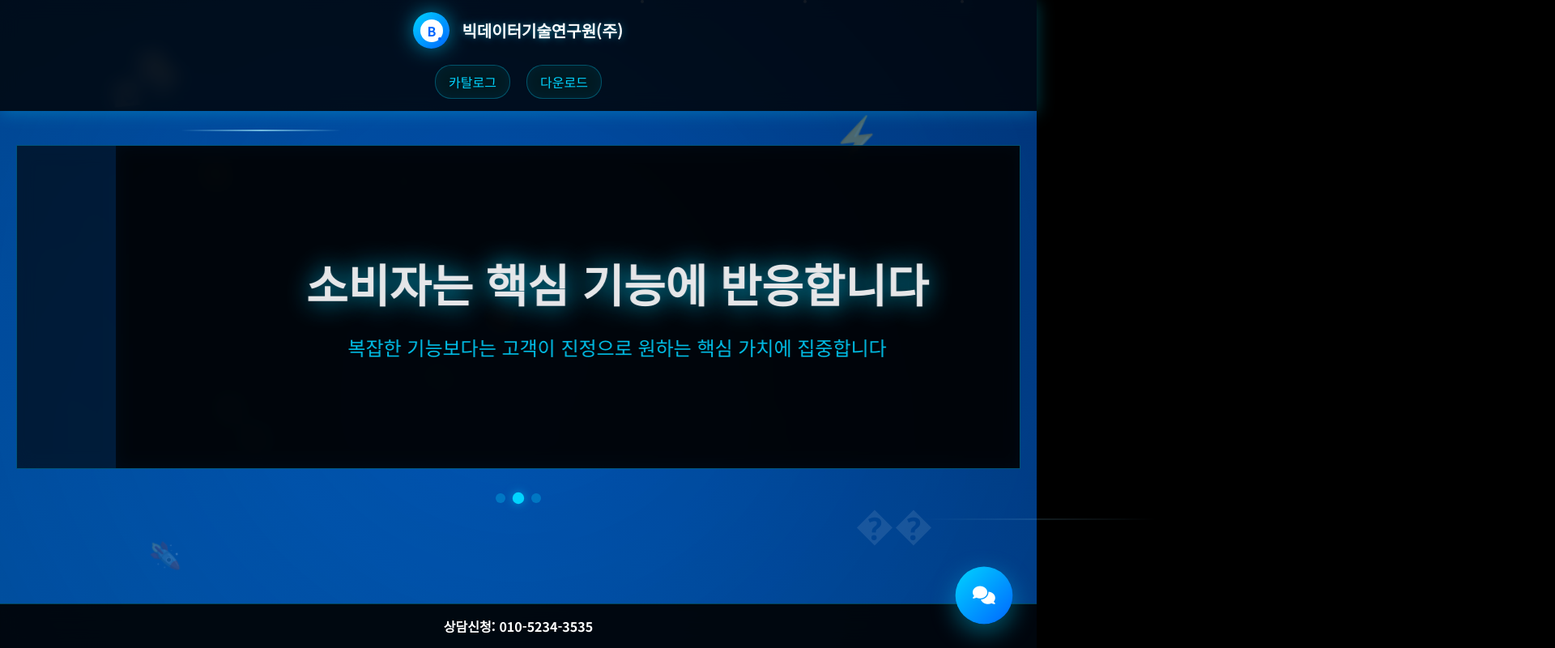
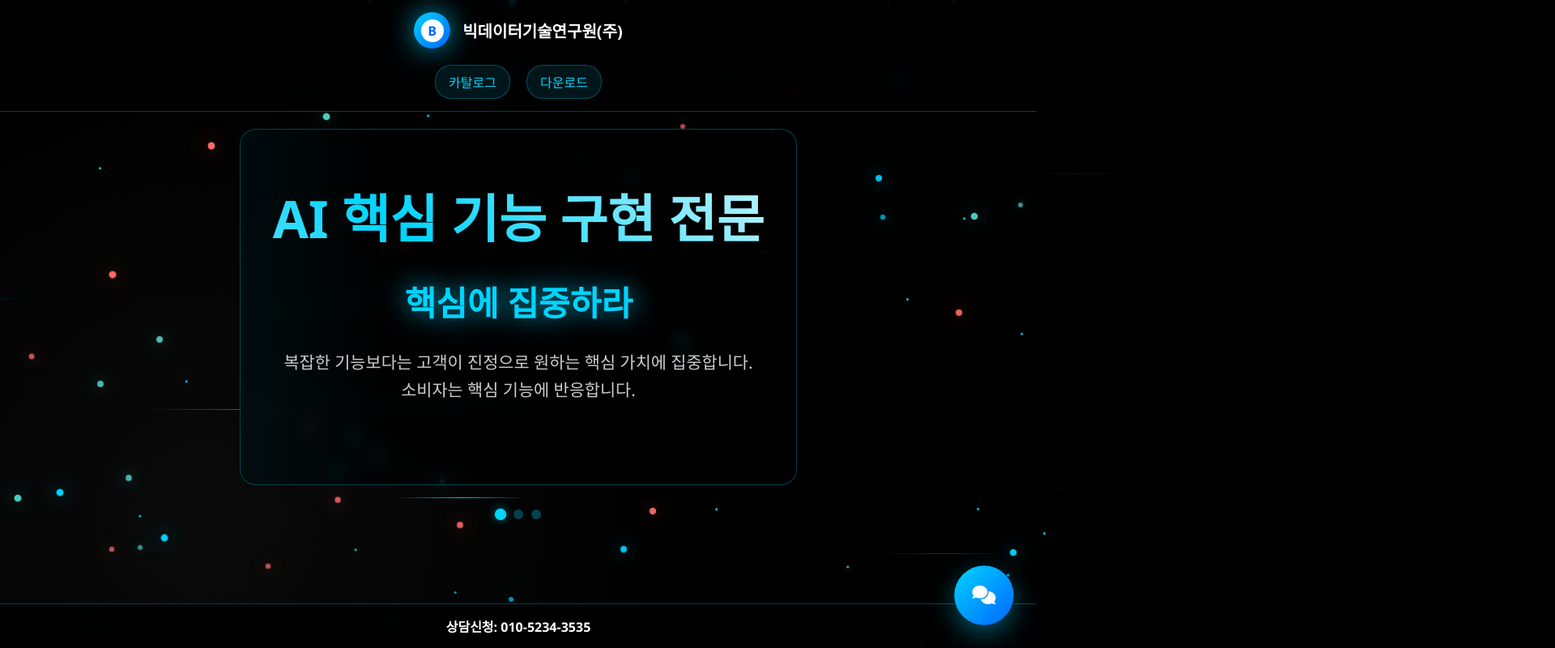
Before and after one commit to jngok/bigdata-mvp, a plain HTML site: page index.html in a window 1280 px wide. Shown: the top 800 px of the page at 81% size, 1920 px wide, since content can reach past the window. Drawn offline with Linux system fonts and the light colour scheme.

Commit message:
Update index.html

```diff
--- a/index.html
+++ b/index.html
@@ -6,8 +6,6 @@
     <title>빅데이터기술연구원(주) - AI 핵심 기능 구현 전문</title>
     <link href="https://cdnjs.cloudflare.com/ajax/libs/font-awesome/6.4.0/css/all.min.css" rel="stylesheet">
     <style>
-        @import url('https://fonts.googleapis.com/css2?family=Noto+Sans+KR:wght@300;400;500;700;900&display=swap');
-
         * {
             margin: 0;
             padding: 0;
@@ -15,52 +13,25 @@
         }
 
         body {
-            font-family: 'Noto Sans KR', sans-serif;
+            font-family: 'Segoe UI', Tahoma, Geneva, Verdana, sans-serif;
             overflow-x: hidden;
             background: #000;
             color: #fff;
         }
 
-        /* Animated Background */
-        .animated-bg {
+        /* AI 네트워크 배경 */
+        .ai-network-bg {
             position: fixed;
             top: 0;
             left: 0;
             width: 100%;
             height: 100%;
             z-index: -2;
-            background: linear-gradient(45deg, #0066cc, #004499, #002266, #0088ff, #0066cc);
-            background-size: 400% 400%;
-            animation: gradientShift 8s ease infinite;
+            background: radial-gradient(circle at 20% 80%, #0a0a0a 0%, #000 50%);
         }
 
-        @keyframes gradientShift {
-            0% { background-position: 0% 50%; }
-            25% { background-position: 100% 50%; }
-            50% { background-position: 100% 100%; }
-            75% { background-position: 0% 100%; }
-            100% { background-position: 0% 50%; }
-        }
-
-        /* Video Background Effect */
-        .video-overlay {
-            position: fixed;
-            top: 0;
-            left: 0;
-            width: 100%;
-            height: 100%;
-            background: radial-gradient(circle at 50% 50%, rgba(0,102,204,0.1) 0%, rgba(0,0,0,0.3) 100%);
-            z-index: -1;
-            animation: videoEffect 10s ease-in-out infinite;
-        }
-
-        @keyframes videoEffect {
-            0%, 100% { opacity: 0.3; }
-            50% { opacity: 0.7; }
-        }
-
-        /* Floating Particles */
-        .particles {
+        /* AI 노드 네트워크 */
+        .ai-nodes {
             position: fixed;
             top: 0;
             left: 0;
@@ -69,94 +40,86 @@
             z-index: -1;
         }
 
-        .particle {
+        .ai-node {
             position: absolute;
-            width: 4px;
-            height: 4px;
-            background: rgba(255, 255, 255, 0.8);
+            width: 6px;
+            height: 6px;
+            background: #00d4ff;
             border-radius: 50%;
-            animation: float 6s ease-in-out infinite;
+            box-shadow: 0 0 20px #00d4ff;
+            animation: nodePulse 3s ease-in-out infinite;
         }
 
-        @keyframes float {
-            0%, 100% { transform: translateY(0px) rotate(0deg); opacity: 0; }
-            10% { opacity: 1; }
-            90% { opacity: 1; }
-            100% { transform: translateY(-100vh) rotate(360deg); opacity: 0; }
+        .ai-node:nth-child(odd) {
+            background: #ff6b6b;
+            box-shadow: 0 0 20px #ff6b6b;
+            animation-duration: 4s;
         }
 
-        /* AI Visual Elements */
-        .ai-elements {
-            position: absolute;
+        .ai-node:nth-child(3n) {
+            background: #4ecdc4;
+            box-shadow: 0 0 20px #4ecdc4;
+            animation-duration: 5s;
+        }
+
+        @keyframes nodePulse {
+            0%, 100% { transform: scale(1); opacity: 0.7; }
+            50% { transform: scale(1.5); opacity: 1; }
+        }
+
+        /* AI 연결선 */
+        .ai-connections {
+            position: fixed;
             top: 0;
             left: 0;
             width: 100%;
             height: 100%;
-            pointer-events: none;
             z-index: -1;
         }
 
-        .brain-icon {
+        .connection-line {
             position: absolute;
-            font-size: 3rem;
-            opacity: 0.1;
-            animation: brainFloat 8s ease-in-out infinite;
+            height: 1px;
+            background: linear-gradient(90deg, transparent, #00d4ff, transparent);
+            animation: dataFlow 4s linear infinite;
         }
 
-        .brain-icon:nth-child(1) { top: 10%; left: 10%; animation-delay: 0s; }
-        .brain-icon:nth-child(2) { top: 20%; right: 15%; animation-delay: 2s; }
-        .brain-icon:nth-child(3) { bottom: 30%; left: 20%; animation-delay: 4s; }
-        .brain-icon:nth-child(4) { bottom: 15%; right: 10%; animation-delay: 6s; }
-
-        @keyframes brainFloat {
-            0%, 100% { transform: translateY(0px) rotate(0deg); opacity: 0.1; }
-            50% { transform: translateY(-20px) rotate(180deg); opacity: 0.3; }
-        }
-
-        /* Data Flow Animation */
-        .data-flow {
-            position: absolute;
+        /* 데이터 스트림 */
+        .data-streams {
+            position: fixed;
+            top: 0;
+            left: 0;
             width: 100%;
             height: 100%;
-            top: 0;
-            left: 0;
-            pointer-events: none;
             z-index: -1;
         }
 
-        .data-line {
+        .data-particle {
             position: absolute;
-            height: 2px;
-            background: linear-gradient(90deg, transparent, #87CEEB, transparent);
-            animation: dataMove 4s ease-in-out infinite;
-        }
-
-        .data-line:nth-child(1) {
-            top: 20%;
-            width: 200px;
-            left: -200px;
-            animation-delay: 0s;
-        }
-
-        .data-line:nth-child(2) {
-            top: 60%;
-            width: 150px;
-            right: -150px;
-            animation-delay: 1s;
-            animation-direction: reverse;
-        }
-
-        .data-line:nth-child(3) {
-            top: 80%;
-            width: 300px;
-            left: -300px;
-            animation-delay: 2s;
+            width: 3px;
+            height: 3px;
+            background: #00d4ff;
+            border-radius: 50%;
+            animation: dataMove 6s linear infinite;
         }
 
         @keyframes dataMove {
-            0% { transform: translateX(0); opacity: 0; }
+            0% {
+                transform: translateY(100vh) translateX(0);
+                opacity: 0;
+            }
+            10% { opacity: 1; }
+            90% { opacity: 1; }
+            100% {
+                transform: translateY(-100px) translateX(100px);
+                opacity: 0;
+            }
+        }
+
+        @keyframes dataFlow {
+            0% { transform: translateX(-100%); opacity: 0; }
             50% { opacity: 1; }
-            100% { transform: translateX(calc(100vw + 200px)); opacity: 0; }
+            100% { transform: translateX(100vw); opacity: 0; }
         }
 
         /* 헤더 */
@@ -172,7 +135,7 @@
             display: flex;
             flex-direction: column;
             align-items: center;
-            box-shadow: 0 2px 20px rgba(0, 212, 255, 0.3);
+            border-bottom: 1px solid rgba(0, 212, 255, 0.3);
         }
 
         .logo {
@@ -192,28 +155,11 @@
             justify-content: center;
             position: relative;
             animation: logoGlow 3s ease-in-out infinite;
-            overflow: hidden;
-        }
-
-        .logo-circle::before {
-            content: '';
-            position: absolute;
-            top: 0;
-            left: -100%;
-            width: 100%;
-            height: 100%;
-            background: linear-gradient(90deg, transparent, rgba(255,255,255,0.3), transparent);
-            animation: shimmer 3s ease-in-out infinite;
         }
 
         @keyframes logoGlow {
             0%, 100% { box-shadow: 0 0 20px rgba(0, 212, 255, 0.5); }
             50% { box-shadow: 0 0 40px rgba(0, 212, 255, 0.8); }
-        }
-
-        @keyframes shimmer {
-            0% { left: -100%; }
-            100% { left: 100%; }
         }
 
         .logo-text {
@@ -222,7 +168,6 @@
             background: white;
             border-radius: 50%;
             position: relative;
-            z-index: 2;
         }
 
         .logo-text::before {
@@ -236,23 +181,11 @@
             font-size: 16px;
         }
 
-        .logo-text::after {
-            content: '';
-            position: absolute;
-            bottom: 2px;
-            right: 2px;
-            width: 4px;
-            height: 4px;
-            background: #0066ff;
-            border-radius: 50%;
-        }
-
         .company-name {
             color: white;
             font-size: 20px;
             font-weight: bold;
             white-space: nowrap;
-            text-shadow: 0 0 10px rgba(0, 212, 255, 0.5);
         }
 
         /* 네비게이션 메뉴 */
@@ -281,7 +214,7 @@
             box-shadow: 0 5px 15px rgba(0, 212, 255, 0.4);
         }
 
-        /* 메인 컨텐츠 */
+        /* 메인 컨텐츠 - 핵심에 집중 */
         .main-content {
             min-height: 100vh;
             display: flex;
@@ -292,64 +225,71 @@
             position: relative;
         }
 
-        /* 슬라이드 컨테이너 */
-        .slide-container {
-            width: 100%;
-            max-width: 100%;
-            height: 400px;
+        /* 핵심 메시지 컨테이너 */
+        .core-message {
+            text-align: center;
+            max-width: 800px;
+            background: rgba(0, 0, 0, 0.7);
+            backdrop-filter: blur(10px);
+            border: 1px solid rgba(0, 212, 255, 0.3);
+            border-radius: 20px;
+            padding: 60px 40px;
             position: relative;
             overflow: hidden;
-            background: rgba(0, 0, 0, 0.6);
-            backdrop-filter: blur(10px);
-            border: 1px solid rgba(0, 212, 255, 0.3);
         }
 
-        .slide {
+        .core-message::before {
+            content: '';
             position: absolute;
             top: 0;
-            left: 0;
+            left: -100%;
             width: 100%;
             height: 100%;
-            display: flex;
-            flex-direction: column;
-            justify-content: center;
-            align-items: center;
-            background: rgba(0, 0, 0, 0.7);
-            backdrop-filter: blur(10px);
-            opacity: 0;
-            transform: translateX(100%);
-            transition: all 0.8s ease;
+            background: linear-gradient(90deg, transparent, rgba(0, 212, 255, 0.1), transparent);
+            animation: coreShimmer 4s ease-in-out infinite;
         }
 
-        .slide.active {
-            opacity: 1;
-            transform: translateX(0);
+        @keyframes coreShimmer {
+            0% { left: -100%; }
+            100% { left: 100%; }
         }
 
-        .slide.prev {
-            transform: translateX(-100%);
+        .main-title {
+            font-size: 4rem;
+            font-weight: 900;
+            margin-bottom: 30px;
+            background: linear-gradient(45deg, #fff, #00d4ff, #fff);
+            background-size: 200% 200%;
+            -webkit-background-clip: text;
+            -webkit-text-fill-color: transparent;
+            background-clip: text;
+            animation: titleGlow 3s ease-in-out infinite;
         }
 
-        .slide h1 {
-            font-size: 3.5rem;
-            color: white;
-            text-align: center;
-            margin-bottom: 20px;
-            text-shadow: 0 0 20px rgba(0, 212, 255, 0.8);
-            animation: textGlow 2s ease-in-out infinite;
+        @keyframes titleGlow {
+            0%, 100% { background-position: 0% 50%; }
+            50% { background-position: 100% 50%; }
         }
 
-        @keyframes textGlow {
-            0%, 100% { text-shadow: 0 0 20px rgba(0, 212, 255, 0.8); }
-            50% { text-shadow: 0 0 40px rgba(0, 212, 255, 1); }
+        .core-focus {
+            font-size: 2.5rem;
+            font-weight: 700;
+            margin-bottom: 30px;
+            color: #00d4ff;
+            text-shadow: 0 0 30px rgba(0, 212, 255, 0.8);
+            animation: corePulse 2s ease-in-out infinite;
         }
 
-        .slide p {
-            font-size: 1.5rem;
-            color: #00d4ff;
-            text-align: center;
-            max-width: 800px;
+        @keyframes corePulse {
+            0%, 100% { transform: scale(1); }
+            50% { transform: scale(1.05); }
+        }
+
+        .core-description {
+            font-size: 1.3rem;
+            color: #ccc;
             line-height: 1.6;
+            margin-bottom: 40px;
         }
 
         /* 슬라이드 네비게이션 */
@@ -539,11 +479,15 @@
                 font-size: 14px;
             }
 
-            .slide h1 {
-                font-size: 2.2rem;
+            .main-title {
+                font-size: 2.5rem;
             }
 
-            .slide p {
+            .core-focus {
+                font-size: 1.8rem;
+            }
+
+            .core-description {
                 font-size: 1.1rem;
             }
 
@@ -561,27 +505,17 @@
     </style>
 </head>
 <body>
-    <!-- Animated Background -->
-    <div class="animated-bg"></div>
-    <div class="video-overlay"></div>
+    <!-- AI 네트워크 배경 -->
+    <div class="ai-network-bg"></div>
 
-    <!-- Floating Particles -->
-    <div class="particles"></div>
+    <!-- AI 노드 네트워크 -->
+    <div class="ai-nodes" id="aiNodes"></div>
 
-    <!-- AI Visual Elements -->
-    <div class="ai-elements">
-        <div class="brain-icon">��</div>
-        <div class="brain-icon">⚡</div>
-        <div class="brain-icon">��</div>
-        <div class="brain-icon">��</div>
-    </div>
+    <!-- AI 연결선 -->
+    <div class="ai-connections" id="aiConnections"></div>
 
-    <!-- Data Flow Animation -->
-    <div class="data-flow">
-        <div class="data-line"></div>
-        <div class="data-line"></div>
-        <div class="data-line"></div>
-    </div>
+    <!-- 데이터 스트림 -->
+    <div class="data-streams" id="dataStreams"></div>
 
     <!-- 헤더 -->
     <header class="header">
@@ -599,19 +533,13 @@
 
     <!-- 메인 컨텐츠 -->
     <main class="main-content">
-        <div class="slide-container">
-            <div class="slide active">
-                <h1>AI 핵심 기능 구현 전문</h1>
-                <p>최첨단 AI 기술로 비즈니스의 핵심 가치를 실현합니다</p>
-            </div>
-            <div class="slide">
-                <h1>소비자는 핵심 기능에 반응합니다</h1>
-                <p>복잡한 기능보다는 고객이 진정으로 원하는 핵심 가치에 집중합니다</p>
-            </div>
-            <div class="slide">
-                <h1>빠른 MVP 개발</h1>
-                <p>최소 기능 제품으로 시장 검증을 빠르게 진행합니다</p>
-            </div>
+        <div class="core-message">
+            <h1 class="main-title">AI 핵심 기능 구현 전문</h1>
+            <div class="core-focus">핵심에 집중하라</div>
+            <p class="core-description">
+                복잡한 기능보다는 고객이 진정으로 원하는 핵심 가치에 집중합니다.<br>
+                소비자는 핵심 기능에 반응합니다.
+            </p>
         </div>
 
         <!-- 슬라이드 네비게이션 -->
@@ -666,73 +594,64 @@
     </footer>
 
     <script>
-        // Create floating particles
-        function createParticles() {
-            const particlesContainer = document.querySelector('.particles');
-            const particleCount = 30;
+        // AI 노드 생성
+        function createAINodes() {
+            const aiNodesContainer = document.getElementById('aiNodes');
+            const nodeCount = 50;
 
-            for (let i = 0; i < particleCount; i++) {
-                const particle = document.createElement('div');
-                particle.className = 'particle';
-                particle.style.left = Math.random() * 100 + '%';
-                particle.style.animationDelay = Math.random() * 6 + 's';
-                particle.style.animationDuration = (Math.random() * 3 + 3) + 's';
-                particlesContainer.appendChild(particle);
+            for (let i = 0; i < nodeCount; i++) {
+                const node = document.createElement('div');
+                node.className = 'ai-node';
+                node.style.left = Math.random() * 100 + '%';
+                node.style.top = Math.random() * 100 + '%';
+                node.style.animationDelay = Math.random() * 3 + 's';
+                aiNodesContainer.appendChild(node);
             }
         }
 
-        // Create AI data points
-        function createDataPoints() {
-            const aiElements = document.querySelector('.ai-elements');
-            const dataPoints = ['📊', '🎯', '🚀', '💻', '🔬', '📈'];
+        // AI 연결선 생성
+        function createAIConnections() {
+            const connectionsContainer = document.getElementById('aiConnections');
+            const connectionCount = 20;
 
-            dataPoints.forEach((point, index) => {
-                const element = document.createElement('div');
-                element.textContent = point;
-                element.style.position = 'absolute';
-                element.style.fontSize = '2rem';
-                element.style.opacity = '0.2';
-                element.style.top = Math.random() * 80 + 10 + '%';
-                element.style.left = Math.random() * 80 + 10 + '%';
-                element.style.animation = `brainFloat ${8 + index}s ease-in-out infinite`;
-                element.style.animationDelay = index * 1.5 + 's';
-                aiElements.appendChild(element);
-            });
+            for (let i = 0; i < connectionCount; i++) {
+                const connection = document.createElement('div');
+                connection.className = 'connection-line';
+                connection.style.top = Math.random() * 100 + '%';
+                connection.style.width = Math.random() * 200 + 100 + 'px';
+                connection.style.left = -connection.style.width;
+                connection.style.animationDelay = Math.random() * 4 + 's';
+                connection.style.animationDuration = (Math.random() * 2 + 3) + 's';
+                connectionsContainer.appendChild(connection);
+            }
         }
 
-        // 슬라이드 기능
-        let currentSlide = 0;
-        const slides = document.querySelectorAll('.slide');
-        const dots = document.querySelectorAll('.slide-dot');
+        // 데이터 스트림 생성
+        function createDataStreams() {
+            const dataStreamsContainer = document.getElementById('dataStreams');
+            const streamCount = 30;
 
-        function showSlide(index) {
-            slides.forEach((slide, i) => {
-                slide.classList.remove('active', 'prev');
-                if (i === index) {
-                    slide.classList.add('active');
-                } else if (i < index) {
-                    slide.classList.add('prev');
-                }
-            });
-
-            dots.forEach((dot, i) => {
-                dot.classList.toggle('active', i === index);
-            });
+            for (let i = 0; i < streamCount; i++) {
+                const particle = document.createElement('div');
+                particle.className = 'data-particle';
+                particle.style.left = Math.random() * 100 + '%';
+                particle.style.animationDelay = Math.random() * 6 + 's';
+                particle.style.animationDuration = (Math.random() * 3 + 4) + 's';
+                dataStreamsContainer.appendChild(particle);
+            }
         }
 
-        function nextSlide() {
-            currentSlide = (currentSlide + 1) % slides.length;
-            showSlide(currentSlide);
-        }
+        // 인터랙티브 마우스 효과
+        document.addEventListener('mousemove', (e) => {
+            const nodes = document.querySelectorAll('.ai-node');
+            const mouseX = e.clientX / window.innerWidth;
+            const mouseY = e.clientY / window.innerHeight;
 
-        // 자동 슬라이드
-        setInterval(nextSlide, 5000);
-
-        // 도트 클릭 이벤트
-        dots.forEach((dot, index) => {
-            dot.addEventListener('click', () => {
-                currentSlide = index;
-                showSlide(currentSlide);
+            nodes.forEach((node, index) => {
+                const speed = (index + 1) * 0.02;
+                const x = (mouseX - 0.5) * 50 * speed;
+                const y = (mouseY - 0.5) * 50 * speed;
+                node.style.transform = `translate(${x}px, ${y}px)`;
             });
         });
 
@@ -761,40 +680,30 @@
             this.reset();
         });
 
-        // Interactive mouse effects
-        document.addEventListener('mousemove', (e) => {
-            const particles = document.querySelectorAll('.particle');
-            const mouseX = e.clientX / window.innerWidth;
-            const mouseY = e.clientY / window.innerHeight;
-
-            particles.forEach((particle, index) => {
-                const speed = (index + 1) * 0.01;
-                const x = mouseX * 50 * speed;
-                const y = mouseY * 50 * speed;
-                particle.style.transform += ` translate(${x}px, ${y}px)`;
-            });
+        // 페이지 로드 시 초기화
+        window.addEventListener('load', function() {
+            createAINodes();
+            createAIConnections();
+            createDataStreams();
         });
 
-        // 페이지 로드 시 초기화
-        window.addEventListener('load', function() {
-            createParticles();
-            createDataPoints();
-        });
+        // 주기적으로 새로운 데이터 스트림 생성
+        setInterval(() => {
+            const dataStreamsContainer = document.getElementById('dataStreams');
+            const particle = document.createElement('div');
+            particle.className = 'data-particle';
+            particle.style.left = Math.random() * 100 + '%';
+            particle.style.animationDelay = '0s';
+            particle.style.animationDuration = (Math.random() * 3 + 4) + 's';
+            dataStreamsContainer.appendChild(particle);
 
-        // 스크롤 효과
-        window.addEventListener('scroll', function() {
-            const scrolled = window.pageYOffset;
-            const parallax = document.querySelector('.animated-bg');
-            parallax.style.transform = `translateY(${scrolled * 0.5}px)`;
-        });
-
-        // Auto-refresh particles periodically
-        setInterval(() => {
-            const particles = document.querySelectorAll('.particle');
-            particles.forEach(particle => {
-                particle.style.animationDelay = Math.random() * 6 + 's';
-            });
-        }, 10000);
+            // 6초 후 제거
+            setTimeout(() => {
+                if (particle.parentNode) {
+                    particle.parentNode.removeChild(particle);
+                }
+            }, 6000);
+        }, 1000);
     </script>
 </body>
 </html>
```
